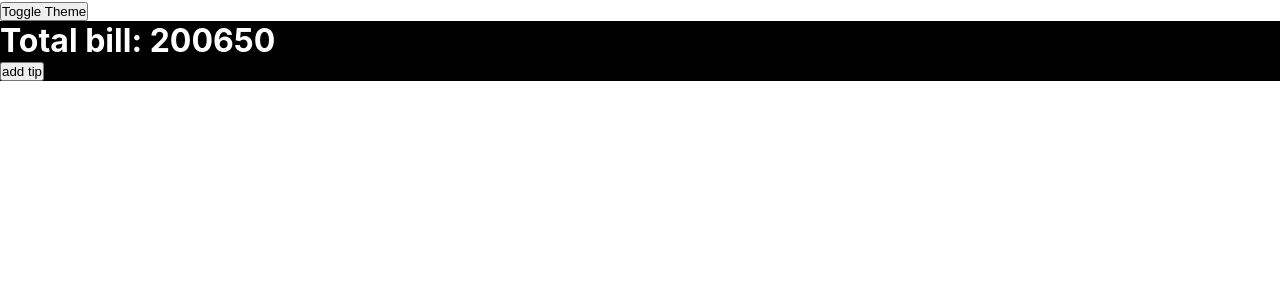
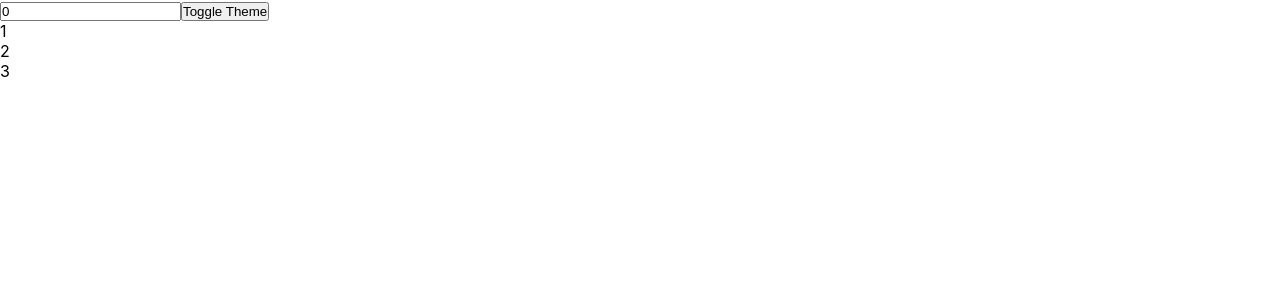
Before and after one commit to veerapraveenkumar-k/React_Hooks, a React (Create React App) app in the folder hooks_app/: page / in a window 1280 px wide. Shown: the top 300 px of the page. Built offline with nearby package versions, Linux system fonts and the light colour scheme.

Commit message:
adding CallBack Hook component using useCallBack

```diff
--- a/hooks_app/src/App.js
+++ b/hooks_app/src/App.js
@@ -1,10 +1,11 @@
 import TaskApp from './Components/State Hook'
 import ClockApp from './Components/Effect Hook'
 import ResturaentCartApp from './Components/Memo Hook'
+import UseCallBack from './Components/CallBack Hook'
 import './App.css';
 
 function App() {
-  return <ResturaentCartApp/>
+  return <UseCallBack/>
 }
 
 export default App;
--- /dev/null
+++ b/hooks_app/src/Components/CallBack Hook/index.js
@@ -0,0 +1,27 @@
+import { useCallback, useState } from 'react'
+import ListNumbers from '../ListNumbers'
+import './index.css'
+
+const UseCallBack = () => {
+    const [number, setNumber] = useState(0)
+    const [isdark, setdark] = useState(false)
+
+    const themeStyle = {
+        backgroundColor: isdark ? 'black': 'white',
+        color: isdark ? 'white': 'black'
+    }
+
+    const getNumbers = useCallback(() => {
+        return [number + 1, number + 2, number + 3]
+    }, [number])
+
+    return (
+        <div style={themeStyle}>
+            <input type='number' value={number} onChange={(e) => setNumber(parseInt(e.target.value))}/>
+            <button type='button' onClick={() => setdark(cur => !cur)}>Toggle Theme</button>
+            <ListNumbers getNumbers={getNumbers}/>
+        </div>
+    )
+}
+
+export default UseCallBack
--- /dev/null
+++ b/hooks_app/src/Components/ListNumbers/index.js
@@ -0,0 +1,14 @@
+import { useEffect, useState } from "react"
+
+const ListNumbers = ({getNumbers}) => {
+    const [numList, setNumList] = useState([])
+
+    useEffect(() => {
+        console.log('Setting numbers')
+        setNumList(getNumbers())
+    }, [getNumbers])
+
+    return numList.map((each, index) => <p key={index}>{each}</p>)
+}
+
+export default ListNumbers
```
Also changed, not shown: hooks_app/src/Components/CallBack Hook/index.css (added).
